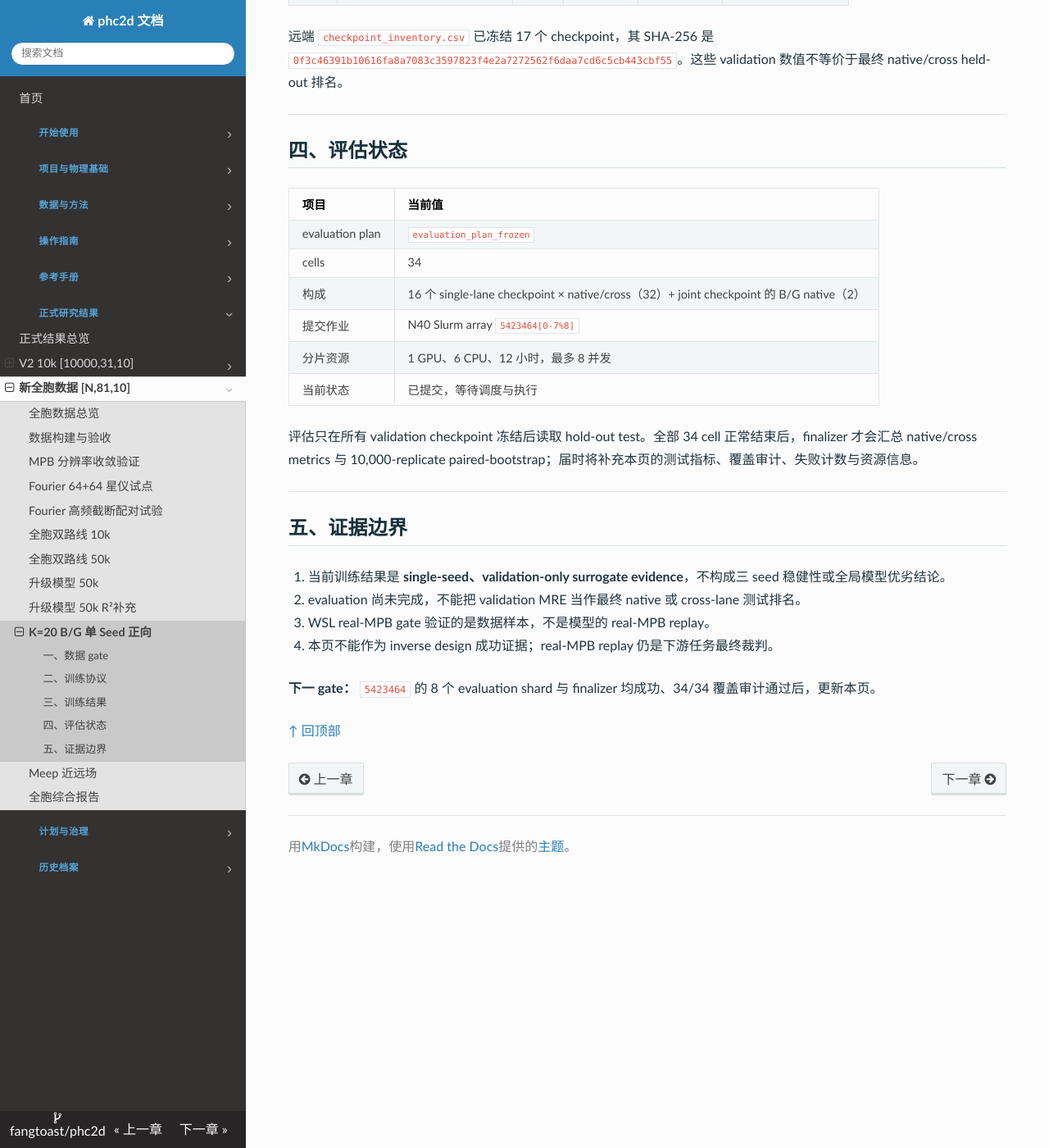
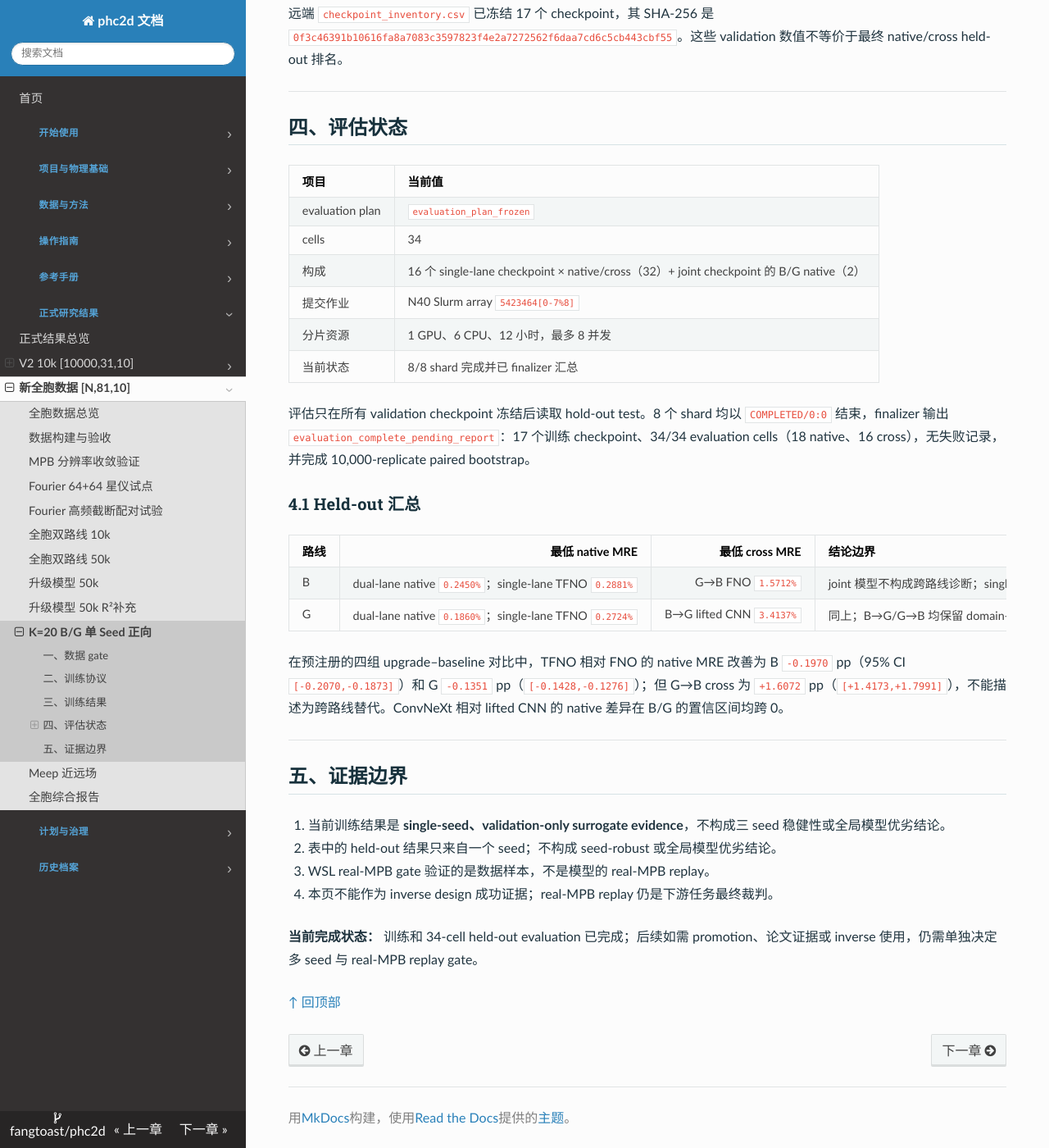
Before and after one commit to fangtoast/phc2d, an MkDocs documentation site: the page built from docs/results/forward/full_cell_k20_b_g_seed0_cross_eval_20260820.md, in a window 1280 px wide and 1400 px high, scrolled down 1870 px. Shown: the whole window at 82% size. Built offline with MkDocs 1.6.1, drawn with Linux system fonts in a browser that asks for light colours; some of the changed text lies outside the part shown.

Commit message:
docs: record K20 seed0 held-out evaluation

```diff
--- a/docs/results/forward/full_cell_k20_b_g_seed0_cross_eval_20260820.md
+++ b/docs/results/forward/full_cell_k20_b_g_seed0_cross_eval_20260820.md
@@ -13,7 +13,7 @@ primary_layer: L3
 backend: "surrogate training on N40; WSL Ubuntu + meep_env real-MPB data gate"
 dataset_scope: full_cell_fourier_k20_wh81x10
 evidence_level: surrogate_held_out
-evidence_status: pilot
+evidence_status: completed
 validation_backend: mixed
 source_artifacts:
   - runs/20260820/full_cell_k20_forward_seed0_202608201430
@@ -30,7 +30,7 @@ source_artifacts:
 
 # K=20 B/G 单 Seed 正向训练与跨路线评估
 
-本页汇总 K=20 full-cell Fourier B/G 数据上的 N40 单 seed 正向训练。**17 个训练任务均已完成并冻结在 validation checkpoint；34-cell held-out evaluation 已提交但尚无结果。** 因此本页当前只报告数据 gate 和 validation-only 训练证据，不能据此声明最终模型排名、跨路线泛化结论、seed-robust 结论或物理模型成功。
+本页汇总 K=20 full-cell Fourier B/G 数据上的 N40 单 seed 正向训练和 34-cell held-out evaluation。训练与评估均已完成；结论仍仅限于 **single-seed held-out surrogate evidence**，不能升级为 seed-robust、物理模型成功或 inverse 成功。
 
 **目录：** [数据 gate](#一数据-gate) · [训练协议](#二训练协议) · [训练结果](#三训练结果) · [评估状态](#四评估状态) · [证据边界](#五证据边界)
 
@@ -97,19 +97,28 @@ source_artifacts:
 | 构成 | 16 个 single-lane checkpoint × native/cross（32）+ joint checkpoint 的 B/G native（2） |
 | 提交作业 | N40 Slurm array `5423464[0-7%8]` |
 | 分片资源 | 1 GPU、6 CPU、12 小时，最多 8 并发 |
-| 当前状态 | 已提交，等待调度与执行 |
+| 当前状态 | 8/8 shard 完成并已 finalizer 汇总 |
 
-评估只在所有 validation checkpoint 冻结后读取 hold-out test。全部 34 cell 正常结束后，finalizer 才会汇总 native/cross metrics 与 10,000-replicate paired-bootstrap；届时将补充本页的测试指标、覆盖审计、失败计数与资源信息。
+评估只在所有 validation checkpoint 冻结后读取 hold-out test。8 个 shard 均以 `COMPLETED/0:0` 结束，finalizer 输出 `evaluation_complete_pending_report`：17 个训练 checkpoint、34/34 evaluation cells（18 native、16 cross），无失败记录，并完成 10,000-replicate paired bootstrap。
+
+### 4.1 Held-out 汇总
+
+| 路线 | 最低 native MRE | 最低 cross MRE | 结论边界 |
+|---|---:|---:|---|
+| B | dual-lane native `0.2450%`；single-lane TFNO `0.2881%` | G→B FNO `1.5712%` | joint 模型不构成跨路线诊断；single-lane cross 仍显著变差 |
+| G | dual-lane native `0.1860%`；single-lane TFNO `0.2724%` | B→G lifted CNN `3.4137%` | 同上；B→G/G→B 均保留 domain-shift 边界 |
+
+在预注册的四组 upgrade–baseline 对比中，TFNO 相对 FNO 的 native MRE 改善为 B `-0.1970` pp（95% CI `[-0.2070,-0.1873]`）和 G `-0.1351` pp（`[-0.1428,-0.1276]`）；但 G→B cross 为 `+1.6072` pp（`[+1.4173,+1.7991]`），不能描述为跨路线替代。ConvNeXt 相对 lifted CNN 的 native 差异在 B/G 的置信区间均跨 0。
 
 ---
 
 ## 五、证据边界
 
 1. 当前训练结果是 **single-seed、validation-only surrogate evidence**，不构成三 seed 稳健性或全局模型优劣结论。
-2. evaluation 尚未完成，不能把 validation MRE 当作最终 native 或 cross-lane 测试排名。
+2. 表中的 held-out 结果只来自一个 seed；不构成 seed-robust 或全局模型优劣结论。
 3. WSL real-MPB gate 验证的是数据样本，不是模型的 real-MPB replay。
 4. 本页不能作为 inverse design 成功证据；real-MPB replay 仍是下游任务最终裁判。
 
-**下一 gate：** `5423464` 的 8 个 evaluation shard 与 finalizer 均成功、34/34 覆盖审计通过后，更新本页。
+**当前完成状态：** 训练和 34-cell held-out evaluation 已完成；后续如需 promotion、论文证据或 inverse 使用，仍需单独决定多 seed 与 real-MPB replay gate。
 
 [↑ 回顶部](#k20-forward-seed0)
```
